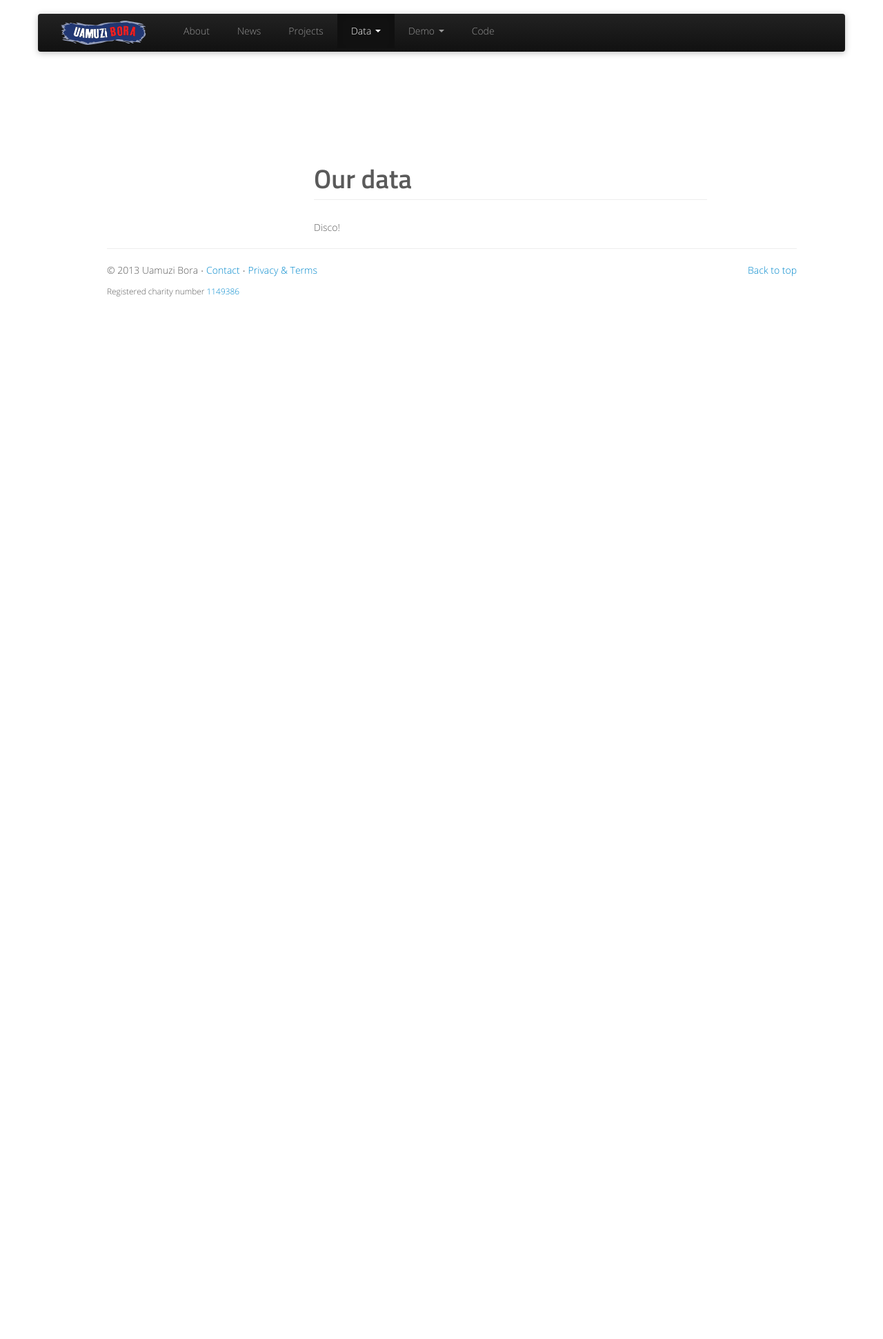
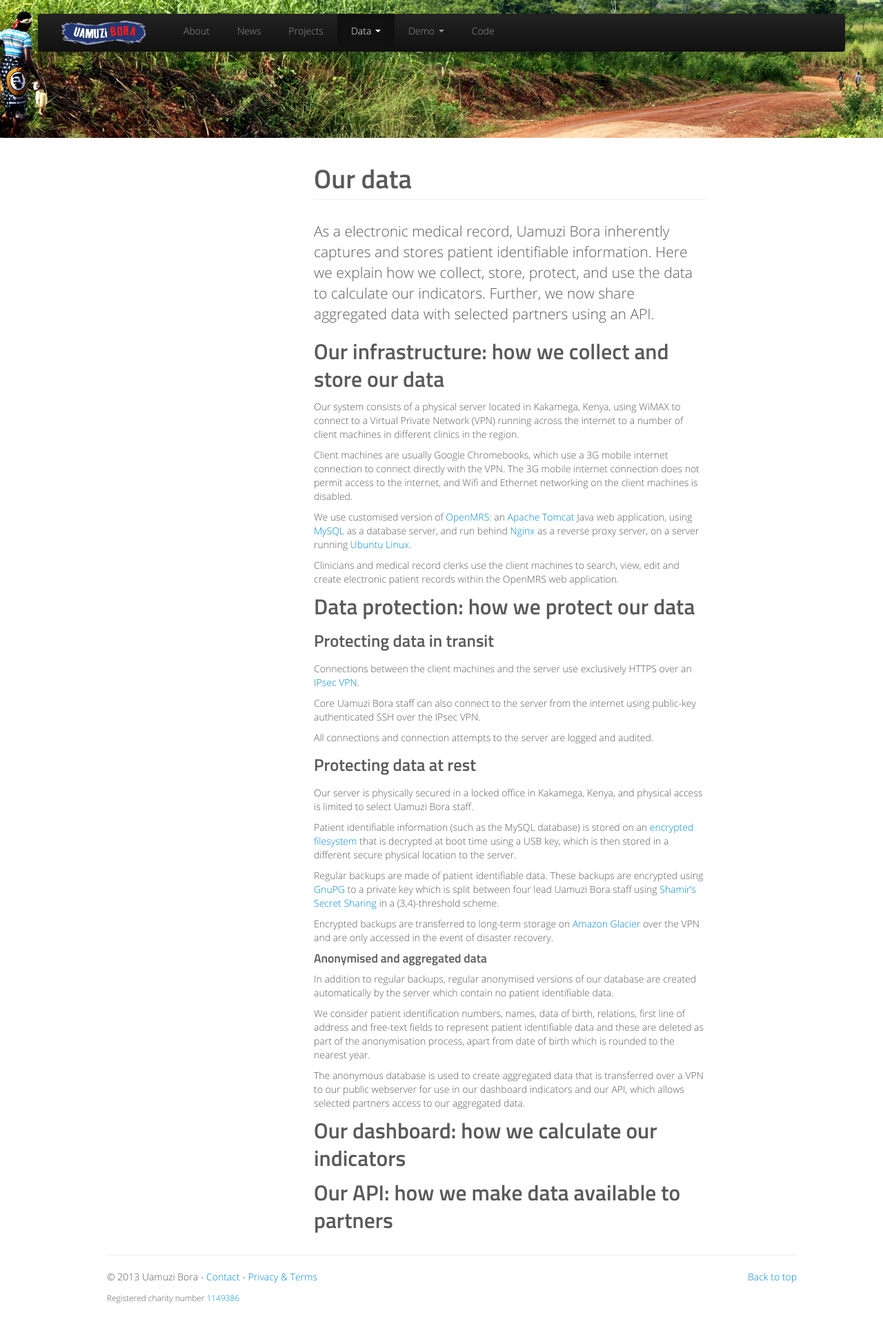
Before and after one commit to uamuzibora/uamuzibora.org, a Jekyll site: the page built from data/index.md, in a window 1280 px wide. Shown: the whole page at 69% size. Built offline with Jekyll 4.4.1, drawn with Linux system fonts in a browser that asks for light colours; nearby versions of some CDN libraries; Markdown is read by kramdown in place of the engine named in the settings; comment, search, counter and statistics services are not loaded; before the commit the page ends 900 px from its top, so only the background shows below that.

Commit message:
Adding initial content to data page

```diff
--- a/assets/css/custom.css
+++ b/assets/css/custom.css
@@ -114,6 +114,10 @@ body {
 
 .spacer-background-Privacy {
   background: url(../img/banner-contact.jpg) top center no-repeat fixed;
+}
+
+.spacer-background-Data {
+  background: url(../img/banner-about.jpg) top center no-repeat fixed;
 }
 
 .no-photo-spacer {
--- a/data/index.html
+++ /dev/null
@@ -1,8 +0,0 @@
----
-layout: page
-title: Data
-header: Our data
-section: Data
----
-
-Disco!
--- /dev/null
+++ b/data/index.md
@@ -0,0 +1,50 @@
+---
+layout: page
+title: Data
+header: Our data
+section: Data
+---
+
+<p class="lead">As a electronic medical record, Uamuzi Bora inherently captures and stores patient identifiable information. Here we explain how we collect, store, protect, and use the data to calculate our indicators. Further, we now share aggregated data with selected partners using an API.</p>
+
+## Our infrastructure: how we collect and store our data
+
+Our system consists of a physical server located in Kakamega, Kenya, using WiMAX to connect to a Virtual Private Network (VPN) running across the internet to a number of client machines in different clinics in the region.
+
+Client machines are usually Google Chromebooks, which use a 3G mobile internet connection to connect directly with the VPN. The 3G mobile internet connection does not permit access to the internet, and Wifi and Ethernet networking on the client machines is disabled.
+
+We use customised version of [OpenMRS](http://www.openmrs.org): an [Apache Tomcat](http://tomcat.apache.org) Java web application, using [MySQL](http://dev.mysql.com) as a database server, and run behind [Nginx](http://nginx.org) as a reverse proxy server, on a server running [Ubuntu Linux](http://ubuntu.com).
+
+Clinicians and medical record clerks use the client machines to search, view, edit and create electronic patient records within the OpenMRS web application.
+
+## Data protection: how we protect our data
+
+### Protecting data in transit
+
+Connections between the client machines and the server use exclusively HTTPS over an [IPsec VPN](http://en.wikipedia.org/wiki/IPsec).
+
+Core Uamuzi Bora staff can also connect to the server from the internet using public-key authenticated SSH over the IPsec VPN.
+
+All connections and connection attempts to the server are logged and audited.
+
+### Protecting data at rest
+
+Our server is physically secured in a locked office in Kakamega, Kenya, and physical access is limited to select Uamuzi Bora staff.
+
+Patient identifiable information (such as the MySQL database) is stored on an [encrypted filesystem](http://www.saout.de/misc/dm-crypt/) that is decrypted at boot time using a USB key, which is then stored in a different secure physical location to the server.
+
+Regular backups are made of patient identifiable data. These backups are encrypted using [GnuPG](http://www.gnupg.org) to a private key which is split between four lead Uamuzi Bora staff using [Shamir's Secret Sharing](http://en.wikipedia.org/wiki/Shamir's_Secret_Sharing) in a (3,4)-threshold scheme.
+
+Encrypted backups are transferred to long-term storage on [Amazon Glacier](http://aws.amazon.com/glacier/) over the VPN and are only accessed in the event of disaster recovery.
+
+#### Anonymised and aggregated data
+
+In addition to regular backups, regular anonymised versions of our database are created automatically by the server which contain no patient identifiable data.
+
+We consider patient identification numbers, names, data of birth, relations, first line of address and free-text fields to represent patient identifiable data and these are deleted as part of the anonymisation process, apart from date of birth which is rounded to the nearest year.
+
+The anonymous database is used to create aggregated data that is transferred over a VPN to our public webserver for use in our dashboard indicators and our API, which allows selected partners access to our aggregated data.
+
+## Our dashboard: how we calculate our indicators
+
+## Our API: how we make data available to partners
```
